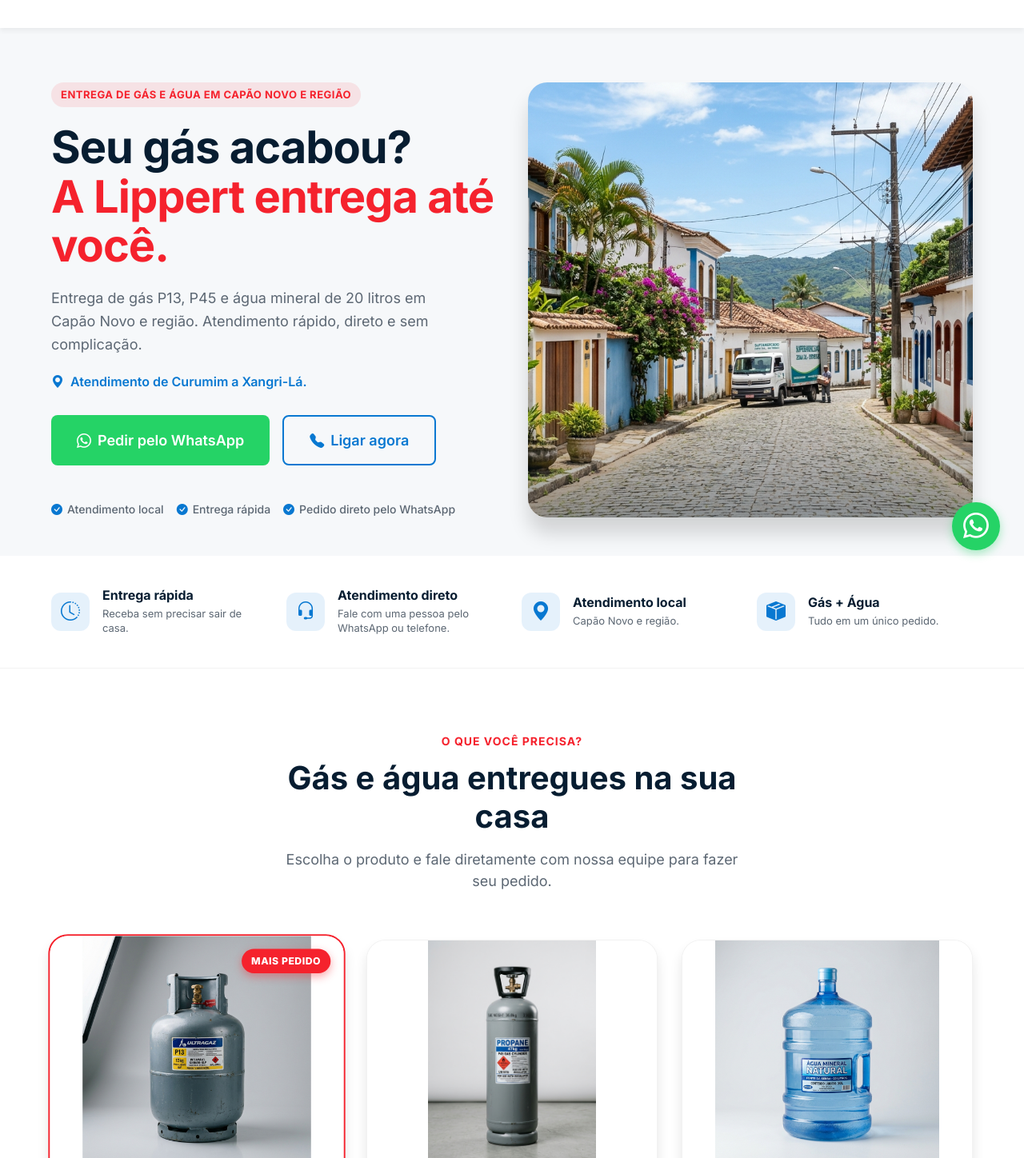
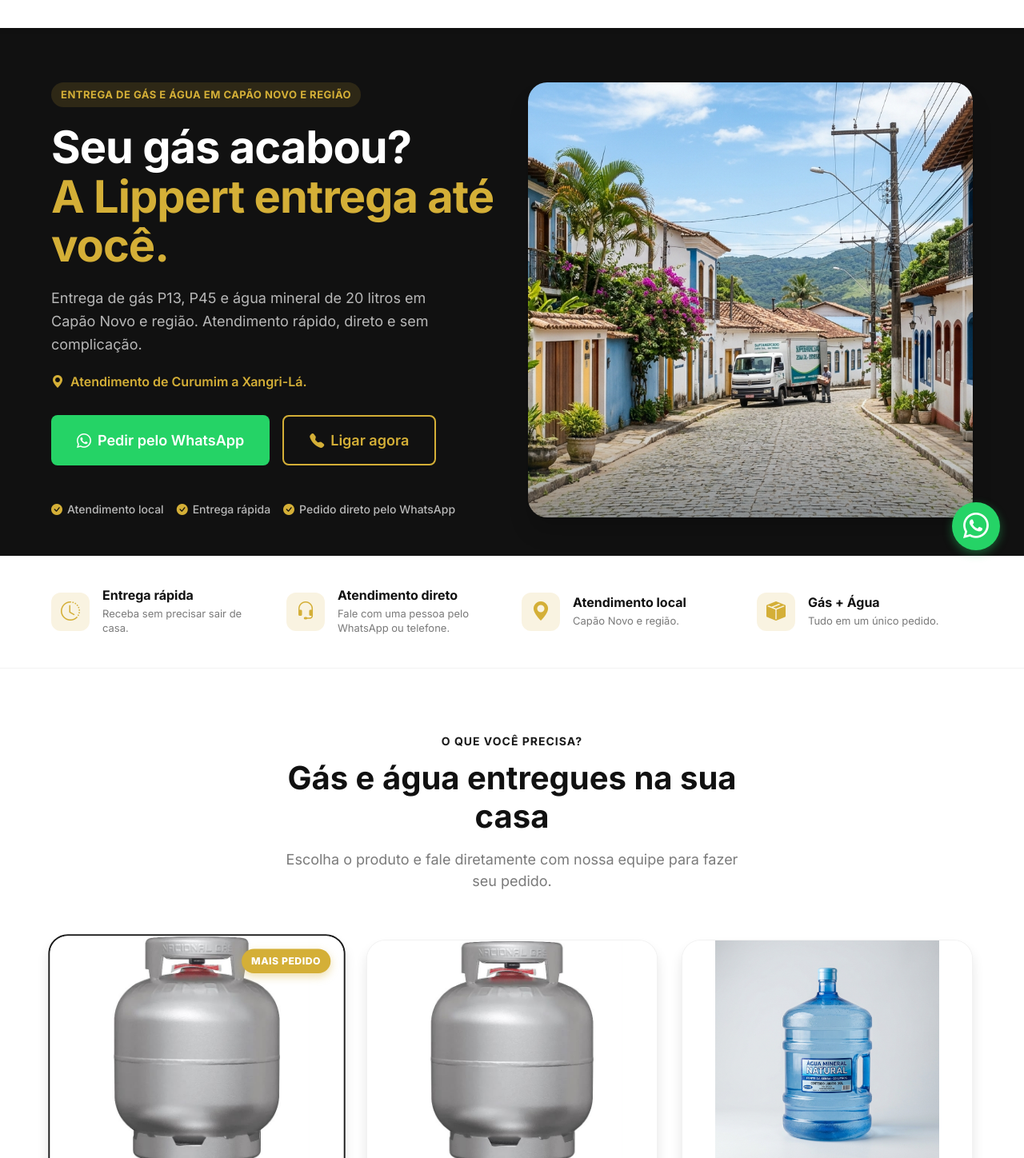
Before and after one commit to joabedev123-alt/gas-lippert-landing, a React (Vite) app: page / in a window 1280 px wide. Shown: the part 82-1530 px from the top of the page at 80% size. Built offline with nearby package versions, Linux system fonts and the light colour scheme.

Commit message:
feat: aplica design system de luxo (dourado e preto) e atualiza img do produto

```diff
--- a/src/components/Benefits/Benefits.module.css
+++ b/src/components/Benefits/Benefits.module.css
@@ -34,16 +34,16 @@
 
 .card:hover {
   transform: translateY(-5px);
+  border-color: rgba(212, 175, 55, 0.3);
   box-shadow: var(--shadow-md);
-  border-color: rgba(8, 120, 209, 0.2);
 }
 
 .iconWrapper {
   width: 60px;
   height: 60px;
   margin: 0 auto 20px;
-  background-color: rgba(245, 34, 45, 0.05);
-  color: var(--color-primary-red);
+  background-color: rgba(212, 175, 55, 0.15);
+  color: var(--color-primary-blue);
   border-radius: 50%;
   display: flex;
   align-items: center;
--- a/src/components/DeliveryArea/DeliveryArea.module.css
+++ b/src/components/DeliveryArea/DeliveryArea.module.css
@@ -106,9 +106,9 @@
 
 .mapIcon {
   width: 50px;
-  height: 50px;
-  background-color: rgba(245, 34, 45, 0.1);
-  color: var(--color-primary-red);
+  padding: 8px 16px;
+  background-color: rgba(212, 175, 55, 0.15);
+  color: var(--color-primary-blue);
   border-radius: 50%;
   display: flex;
   align-items: center;
--- a/src/components/FAQ/FAQ.module.css
+++ b/src/components/FAQ/FAQ.module.css
@@ -69,7 +69,8 @@
 }
 
 .open.faqItem {
-  border-color: var(--color-primary-blue);
+  background-color: var(--color-white);
+  border-color: rgba(212, 175, 55, 0.3);
   box-shadow: var(--shadow-sm);
 }
 
--- a/src/components/FinalCTA/FinalCTA.module.css
+++ b/src/components/FinalCTA/FinalCTA.module.css
@@ -11,8 +11,11 @@
 
 .overlay {
   position: absolute;
-  top: 0; left: 0; right: 0; bottom: 0;
-  background: linear-gradient(to right, rgba(7, 29, 49, 0.95), rgba(7, 29, 49, 0.85));
+  top: 0;
+  left: 0;
+  right: 0;
+  bottom: 0;
+  background: linear-gradient(to right, rgba(17, 17, 17, 0.95), rgba(17, 17, 17, 0.85));
   z-index: 1;
 }
 
--- a/src/components/Hero/Hero.module.css
+++ b/src/components/Hero/Hero.module.css
@@ -1,6 +1,6 @@
 .hero {
   padding: 60px 0;
-  background-color: var(--color-light-bg);
+  background-color: var(--color-deep-blue);
   min-height: 85vh;
   display: flex;
   align-items: center;
@@ -23,8 +23,8 @@
 .badge {
   display: inline-block;
   align-self: flex-start;
-  background-color: rgba(245, 34, 45, 0.1);
-  color: var(--color-primary-red);
+  background-color: rgba(212, 175, 55, 0.15);
+  color: var(--color-primary-blue);
   font-size: 13px;
   font-weight: 700;
   padding: 6px 12px;
@@ -34,18 +34,18 @@
 
 .title {
   font-size: 56px;
-  color: var(--color-deep-blue);
+  color: var(--color-white);
   line-height: 1.1;
   letter-spacing: -1px;
 }
 
 .highlight {
-  color: var(--color-primary-red);
+  color: var(--color-primary-blue);
 }
 
 .description {
   font-size: 18px;
-  color: var(--color-text-gray);
+  color: rgba(255, 255, 255, 0.7);
   max-width: 90%;
   line-height: 1.6;
 }
@@ -79,7 +79,7 @@
 
 .featureItem {
   font-size: 14px;
-  color: var(--color-text-gray);
+  color: rgba(255, 255, 255, 0.7);
   display: flex;
   align-items: center;
   gap: 6px;
--- a/src/components/Products/Products.jsx
+++ b/src/components/Products/Products.jsx
@@ -24,7 +24,7 @@
             <div className={styles.cardBadge}>MAIS PEDIDO</div>
             <div className={styles.imageWrapper}>
               <img
-                src="/assets/gas_p13.jpg"
+                src="/gas.jpeg"
                 alt="Gás de Cozinha P13"
                 loading="lazy"
               />
@@ -54,7 +54,7 @@
           <div className={styles.card}>
             <div className={styles.imageWrapper}>
               <img
-                src="/assets/gas_p45.jpg"
+                src="/gas.jpeg"
                 alt="Gás P45"
                 loading="lazy"
               />
--- a/src/components/Products/Products.module.css
+++ b/src/components/Products/Products.module.css
@@ -72,6 +72,7 @@
   top: 16px;
   right: 16px;
   background-color: var(--color-primary-red);
+  background-color: var(--color-primary-blue);
   color: var(--color-white);
   font-size: 12px;
   font-weight: 800;
@@ -79,7 +80,7 @@
   border-radius: 100px;
   z-index: 10;
   letter-spacing: 0.5px;
-  box-shadow: 0 4px 10px rgba(245, 34, 45, 0.4);
+  box-shadow: 0 4px 10px rgba(212, 175, 55, 0.4);
 }
 
 .imageWrapper {
--- a/src/components/TrustBar/TrustBar.module.css
+++ b/src/components/TrustBar/TrustBar.module.css
@@ -24,7 +24,7 @@
   width: 48px;
   height: 48px;
   border-radius: 12px;
-  background-color: rgba(8, 120, 209, 0.1);
+  background-color: rgba(212, 175, 55, 0.15);
   color: var(--color-primary-blue);
   display: flex;
   align-items: center;
--- a/src/styles/global.css
+++ b/src/styles/global.css
@@ -1,16 +1,16 @@
 :root {
-  /* Colors */
-  --color-primary-red: #F5222D;
-  --color-primary-blue: #0878D1;
-  --color-deep-blue: #071D31;
+  /* Colors - Luxury Theme */
+  --color-primary-red: #1A1A1A;
+  --color-primary-blue: #D4AF37;
+  --color-deep-blue: #111111;
   --color-white: #FFFFFF;
-  --color-light-bg: #F6F8FA;
-  --color-text-gray: #5C6773;
+  --color-light-bg: #FDFBF7;
+  --color-text-gray: #7A7A7A;
   --color-text-dark: #1A1A1A;
   --color-whatsapp: #25D366;
   --color-whatsapp-hover: #1EBE5A;
-  --color-red-hover: #D41A25;
-  --color-blue-hover: #0764B0;
+  --color-red-hover: #111111;
+  --color-blue-hover: #B8860B;
 
   /* Layout */
   --max-width: 1200px;
@@ -113,12 +113,13 @@
 
 .btn-primary {
   background-color: var(--color-primary-blue);
-  color: var(--color-white);
+  color: var(--color-deep-blue);
 }
 
 .btn-primary:hover {
   background-color: var(--color-blue-hover);
-  box-shadow: 0 8px 16px rgba(8, 120, 209, 0.3);
+  color: var(--color-white);
+  box-shadow: 0 8px 16px rgba(212, 175, 55, 0.3);
 }
 
 .btn-outline {
@@ -129,7 +130,7 @@
 
 .btn-outline:hover {
   background-color: var(--color-primary-blue);
-  color: var(--color-white);
+  color: var(--color-deep-blue);
 }
 
 /* Responsive adjustments */
```
Also changed, not shown: public/gas.jpeg (added).
